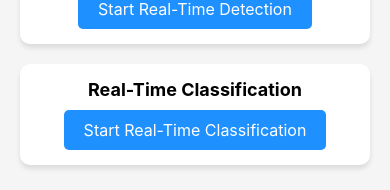
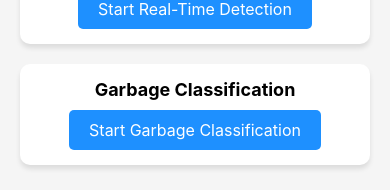
Before and after one commit to VenujaVP/Garbage-Detection-YOLOv8-ReactNative-App, a React Native app: screen /Home in a window 390 px wide. Shown: the part 429-619 px from the top of the page. Built offline with nearby package versions, Linux system fonts and the light colour scheme.

Commit message:
Home Page update 01

```diff
--- a/pages/Home.js
+++ b/pages/Home.js
@@ -42,7 +42,7 @@ const Home = () => {
 
       {/* Classification Section */}
       <DetectionSection
-        label="Real-Time Classification"
+        label="Garbage Classification"
         onStartDetection={handleStartClassification}
       />
     </View>
```
